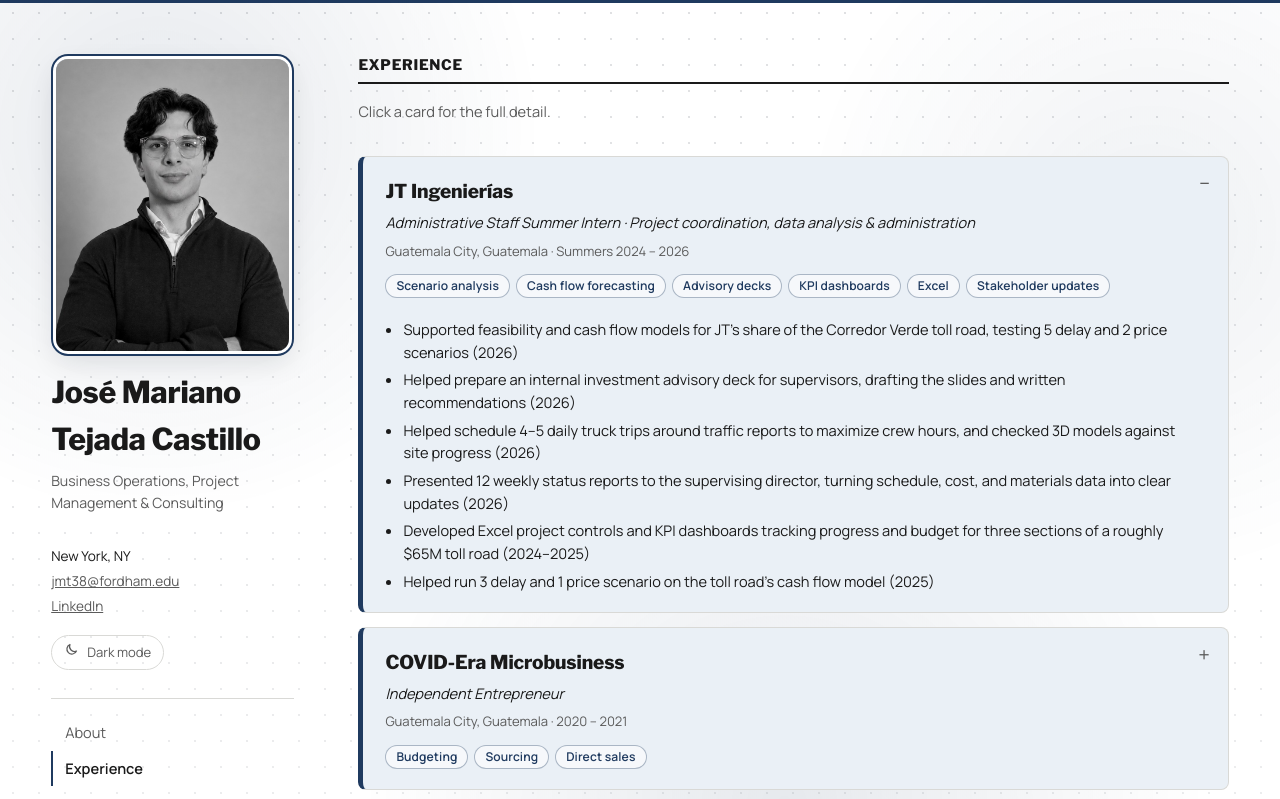
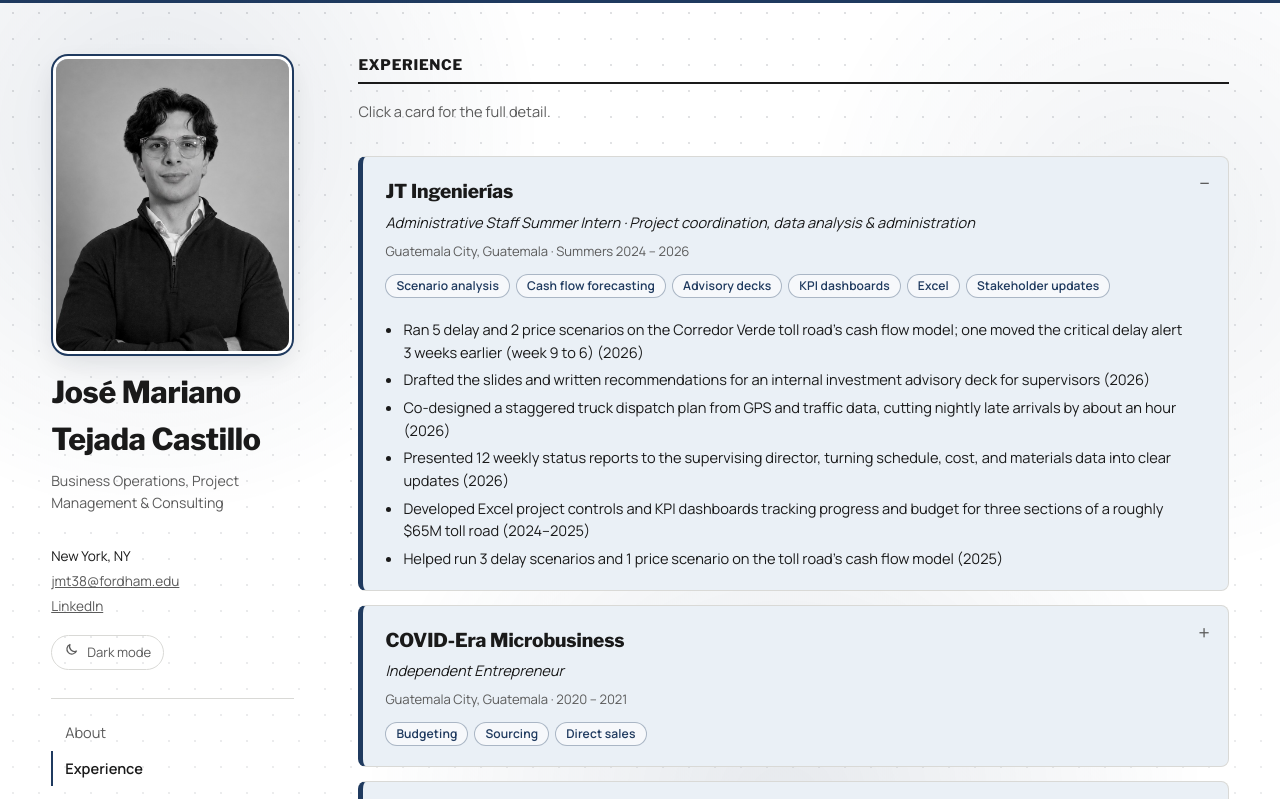
Before and after one commit to josetejadamariano-ux/josetejadamariano-ux.github.io, a plain HTML site: page experience.html in a window 1280 px wide. Both pictures are taken after a click on the heading 795 px from the left and 237 px from the top of the page. Shown: the top 799 px of the page. Drawn offline with nearby package versions, Linux system fonts and the light colour scheme.

Commit message:
Resume sync: JT results, CAPM, skills, freshman events
Co-Authored-By: Claude Opus 5.5 <noreply@anthropic.com>

```diff
--- a/experience.html
+++ b/experience.html
@@ -64,12 +64,12 @@
         </summary>
         <div class="entry-body">
           <ul>
-          <li>Supported feasibility and cash flow models for JT's share of the Corredor Verde toll road, testing 5 delay and 2 price scenarios (2026)</li>
-          <li>Helped prepare an internal investment advisory deck for supervisors, drafting the slides and written recommendations (2026)</li>
-          <li>Helped schedule 4–5 daily truck trips around traffic reports to maximize crew hours, and checked 3D models against site progress (2026)</li>
+          <li>Ran 5 delay and 2 price scenarios on the Corredor Verde toll road's cash flow model; one moved the critical delay alert 3 weeks earlier (week 9 to 6) (2026)</li>
+          <li>Drafted the slides and written recommendations for an internal investment advisory deck for supervisors (2026)</li>
+          <li>Co-designed a staggered truck dispatch plan from GPS and traffic data, cutting nightly late arrivals by about an hour (2026)</li>
           <li>Presented 12 weekly status reports to the supervising director, turning schedule, cost, and materials data into clear updates (2026)</li>
           <li>Developed Excel project controls and KPI dashboards tracking progress and budget for three sections of a roughly $65M toll road (2024–2025)</li>
-          <li>Helped run 3 delay and 1 price scenario on the toll road's cash flow model (2025)</li>
+          <li>Helped run 3 delay scenarios and 1 price scenario on the toll road's cash flow model (2025)</li>
           </ul>
         </div>
       </details>
```
Also changed, not shown: leadership.html (+1 -1 lines), resume.html (+2 -2 lines), 1 other file.
